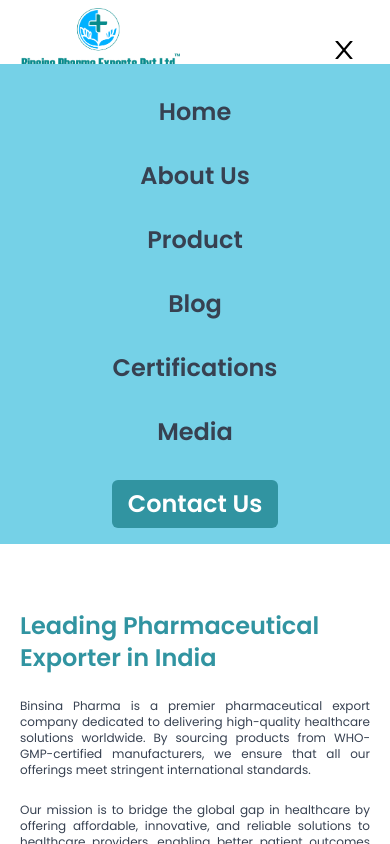
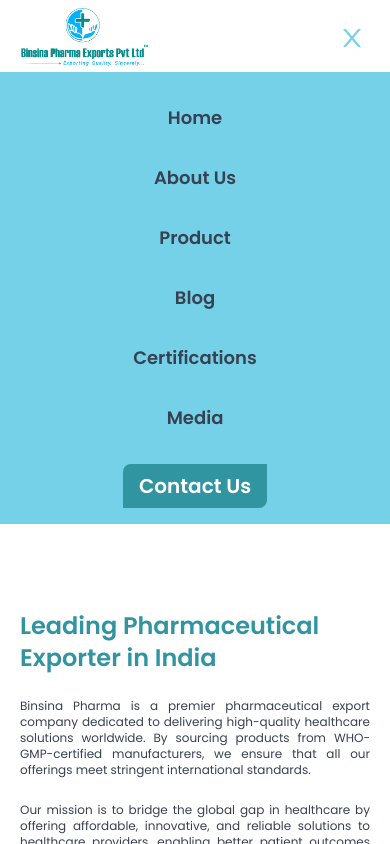
Before and after one commit to mkronix/binsina-pharma-web, a React (Vite) app: page / in a window 390 px wide. Both pictures are taken after a click on the icon 344 px from the left and 50 px from the top of the page. Shown: the top 844 px of the page. Built offline with nearby package versions, Linux system fonts and the light colour scheme.

Commit message:
new screen size fixed

```diff
--- a/src/components/Navbar.jsx
+++ b/src/components/Navbar.jsx
@@ -46,7 +46,7 @@ const Navbar = () => {
       </div>
       <div className="">
         <div className="relative flex flex-row justify-between p-2 lg:px-24 px-5 bg-bgHead shadow-md">
-          <Link to="home" spy={true} smooth={true} duration={500} className="flex flex-row lg:w-56 md:w-48 w-40 items-center cursor-pointer">
+          <Link to="home" spy={true} smooth={true} duration={500} className="flex flex-row lg:w-56 md:w-48 w-32 items-center cursor-pointer">
             <img src={logo} alt="" className="object-contain w-full h-full" />
             {/* <h2 className="text-2xl uppercase font-semibold text-gray-700">Binisana</h2> */}
           </Link>
@@ -118,24 +118,24 @@ const Navbar = () => {
 
           {showForm && <Contact closeForm={closeForm} />}
 
-          <div className="lg:hidden flex items-center absolute right-8 top-9 z-50">
+          <div className="lg:hidden flex items-center absolute right-6 top-6 z-50">
             {menu ? (
-              <AiOutlineClose className="text-black" size={28} onClick={handleChange} />
+              <AiOutlineClose className="text-backgroundColor transition duration-700 ease-in-out " size={28} onClick={handleChange} />
             ) : (
-              <AiOutlineMenu className="text-black" size={28} onClick={handleChange} />
+              <AiOutlineMenu className="text-backgroundColor transition duration-700 ease-in-out" size={28} onClick={handleChange} />
             )}
           </div>
         </div >
         <div
           className={`${menu ? "translate-x-0" : "-translate-x-full"
-            } lg:hidden flex flex-col absolute bg-backgroundColor text-gray-700 left-0 top-16 font-semibold text-2xl text-center pt-8 pb-4 gap-8 w-full h-fit transition-transform duration-300`}
+            } lg:hidden flex flex-col absolute bg-backgroundColor text-gray-700 left-0 top-[4.5rem] font-semibold text-2xl text-center pt-8 pb-4 gap-8 w-full h-fit transition-transform duration-300`}
         >
           <Link
             to="home"
             spy={true}
             smooth={true}
             duration={500}
-            className=" hover:text-hoverColor text-gray-700 transition-all cursor-pointer"
+            className=" hover:text-hoverColor text-gray-700 text-lg transition-all cursor-pointer"
           >
             Home
           </Link>
@@ -144,7 +144,7 @@ const Navbar = () => {
             spy={true}
             smooth={true}
             duration={500}
-            className=" hover:text-hoverColor text-gray-700 transition-all cursor-pointer"
+            className=" hover:text-hoverColor text-gray-700 text-lg transition-all cursor-pointer"
           >
             About Us
           </Link>
@@ -153,7 +153,7 @@ const Navbar = () => {
             spy={true}
             smooth={true}
             duration={500}
-            className=" hover:text-hoverColor text-gray-700 transition-all cursor-pointer"
+            className=" hover:text-hoverColor text-gray-700 text-lg transition-all cursor-pointer"
           >
             Product
           </Link>
@@ -162,7 +162,7 @@ const Navbar = () => {
             spy={true}
             smooth={true}
             duration={500}
-            className=" hover:text-hoverColor text-gray-700 transition-all cursor-pointer"
+            className=" hover:text-hoverColor text-gray-700 text-lg transition-all cursor-pointer"
           >
             Blog
           </Link>
@@ -171,7 +171,7 @@ const Navbar = () => {
             spy={true}
             smooth={true}
             duration={500}
-            className=" hover:text-hoverColor text-gray-700 transition-all cursor-pointer"
+            className=" hover:text-hoverColor text-gray-700 text-lg transition-all cursor-pointer"
           >
             Certifications
           </Link>
@@ -180,14 +180,14 @@ const Navbar = () => {
             spy={true}
             smooth={true}
             duration={500}
-            className=" hover:text-hoverColor text-gray-700 transition-all cursor-pointer"
+            className=" hover:text-hoverColor text-gray-700 text-lg transition-all cursor-pointer"
           >
             Media
           </Link>
 
           <div className=" lg:hidden">
             <button
-              className="bg-brightColor text-white px-4 py-2 rounded-md hover:bg-hoverColor transition duration-300 ease-in-out"
+              className="bg-brightColor text-white px-4 py-2 rounded-tl-lg rounded-br-lg text-xl hover:bg-hoverColor transition duration-300 ease-in-out"
               onClick={openForm}
             >
               Contact Us
```
